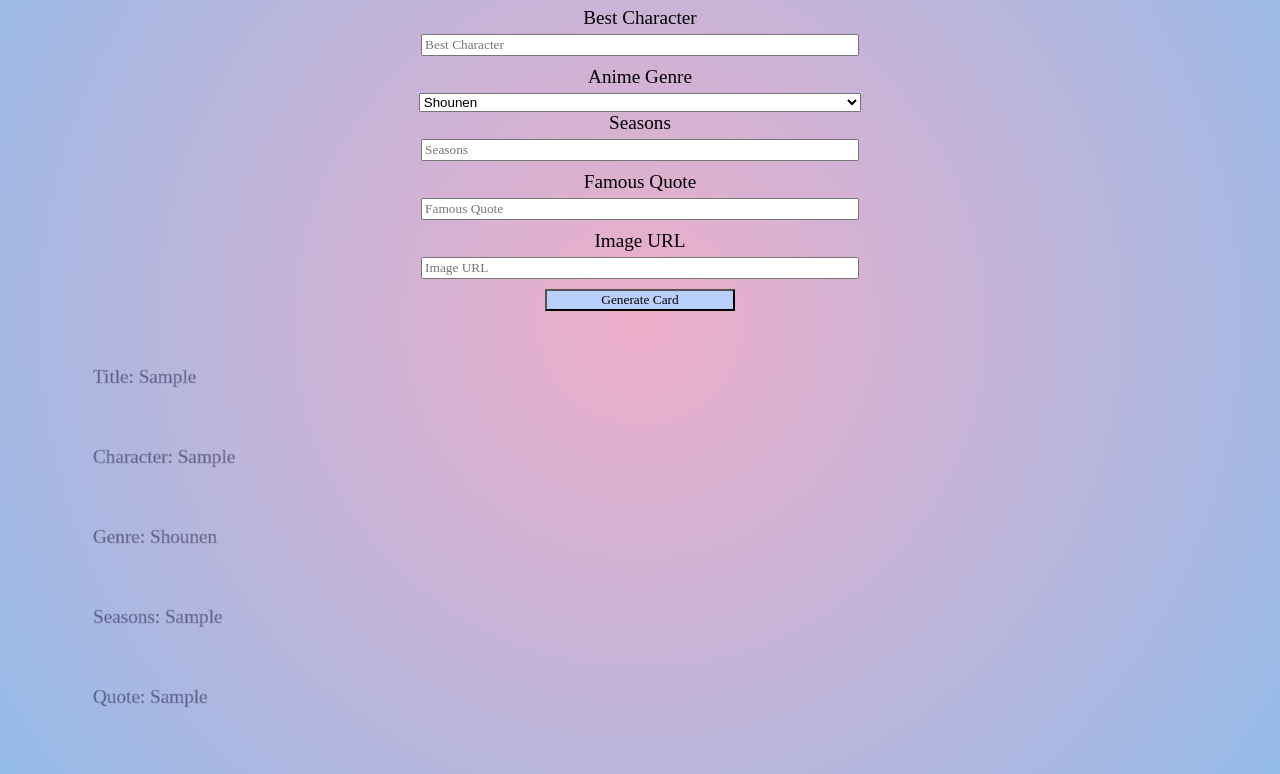
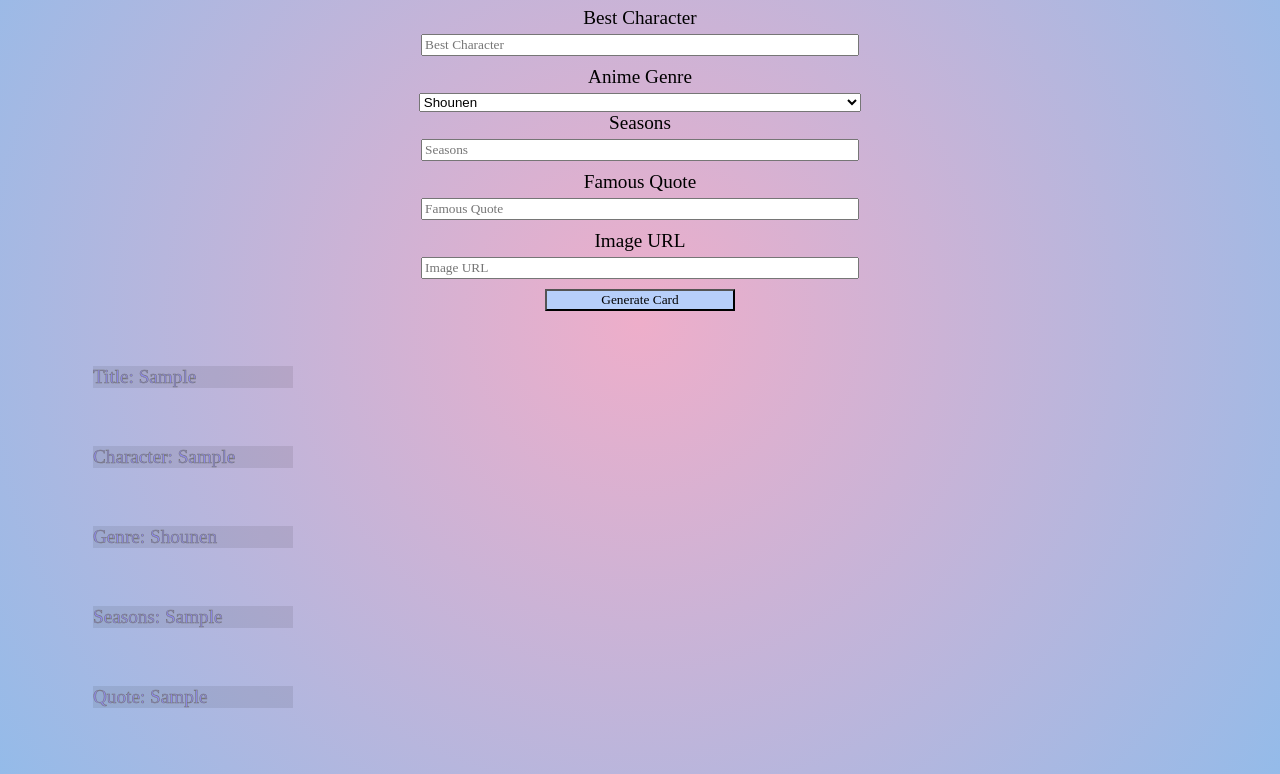
Before and after one commit to Lis-art/Panini_Card_Generator, a plain HTML site: page index.html in a window 1280 px wide. Both pictures are taken after typing "Sample", "Sample", "Sample", "Sample", "Sample" into the empty fields and a click on the input "Generate Card". Shown: the part 132-906 px from the top of the page. Drawn offline with Linux system fonts and the light colour scheme; a web font is replaced by a local one.

```diff
--- a/assets/css/style.css
+++ b/assets/css/style.css
@@ -24,18 +24,15 @@
 
 p{
     width: 200px;
-    color: rgb(36, 30, 140);
+    color: rgb(143, 138, 241);
     margin: 10px;
     font-size: 1.2rem;
     -webkit-text-stroke: 0.6px;
     -webkit-text-stroke-color: rgb(118, 118, 118);
     font-family: 'JosefinSlab';
-    opacity: 1;
+    background-color: rgba(0, 0, 0, 0.082);
 }
 
-div{
-    opacity: 0.8;
-}
 
 form {
     display: flex;
```
